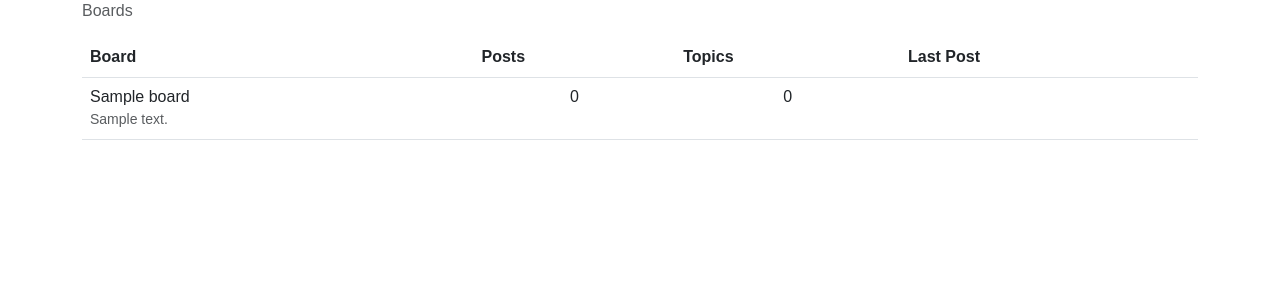
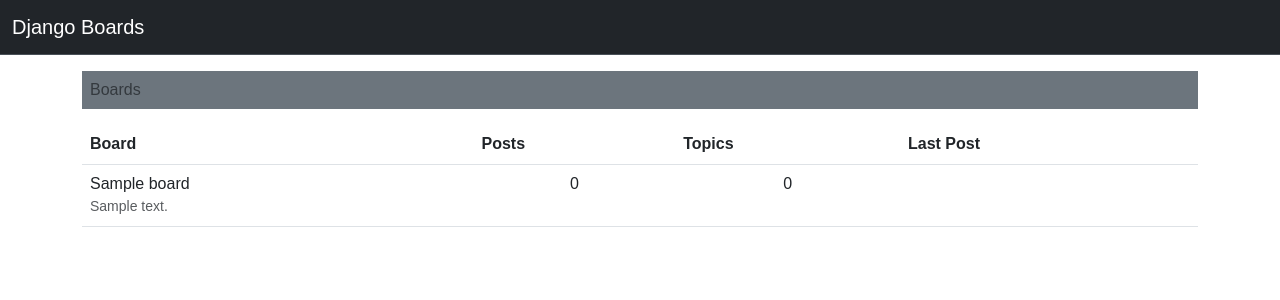
Before and after one commit to Olaism/Django-discussion-forum, a Django app: page / in a window 1280 px wide. Shown: the top 300 px of the page. Run offline with Django 3.2, Linux system fonts and the light colour scheme; tables that the repository leaves empty hold one stand-in row (values such as "Sample post"); some libraries are stand-ins or nearby versions; some web fonts are replaced.

Commit message:
update base template to include navbar

```diff
--- a/boards/templates/base.html
+++ b/boards/templates/base.html
@@ -14,9 +14,14 @@
     <title>{% block title %}Django Boards{% endblock title %}</title>
 </head>
 <body>
+    <nav class="navbar bg-dark border-bottom border-body mb-3" data-bs-theme="dark">
+        <div class="container-fluid">
+            <a class="navbar-brand" href="{% url 'home' %}">Django Boards</a>
+        </div>
+    </nav>
     <div class="container">
         <nav aria-label="breadcrumb">
-          <ol class="breadcrumb">
+          <ol class="breadcrumb bg-secondary text-light p-2">
               {% block breadcrumb %}
               {% endblock breadcrumb %}
           </ol>
```
